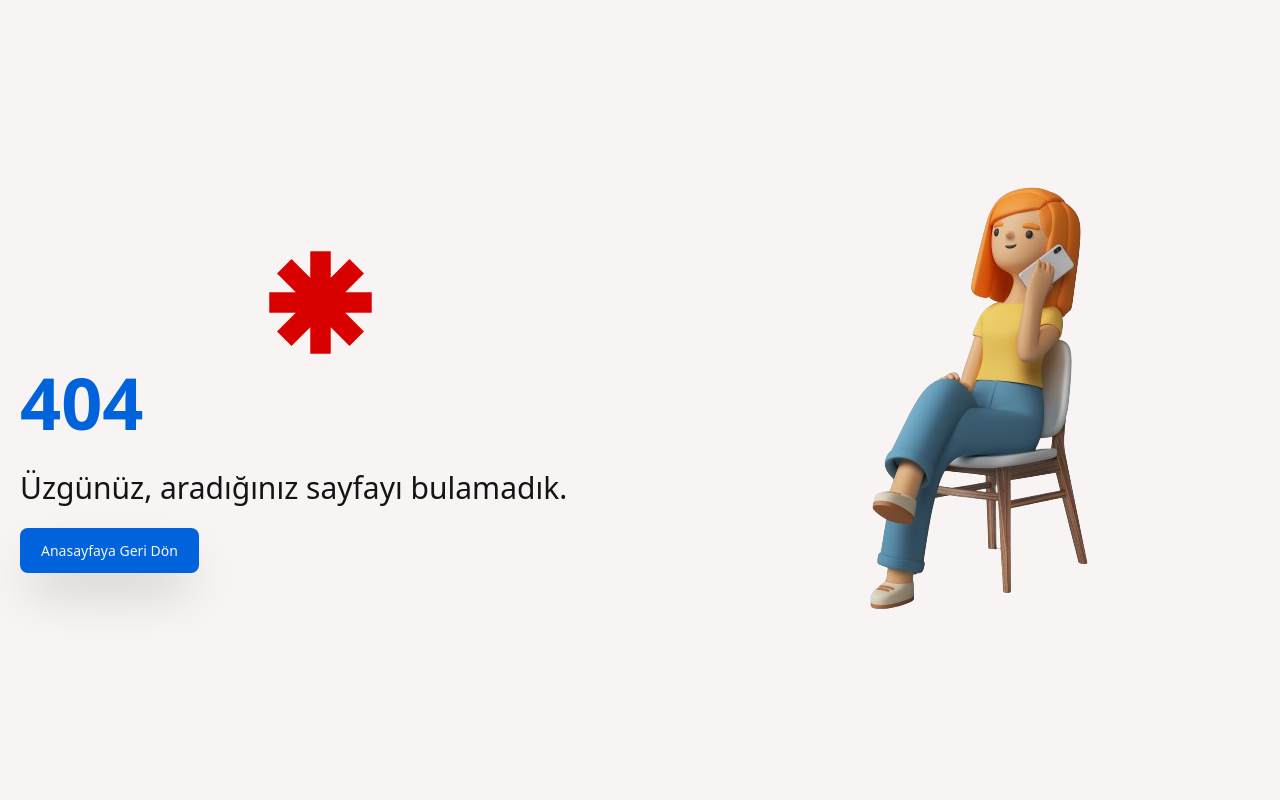
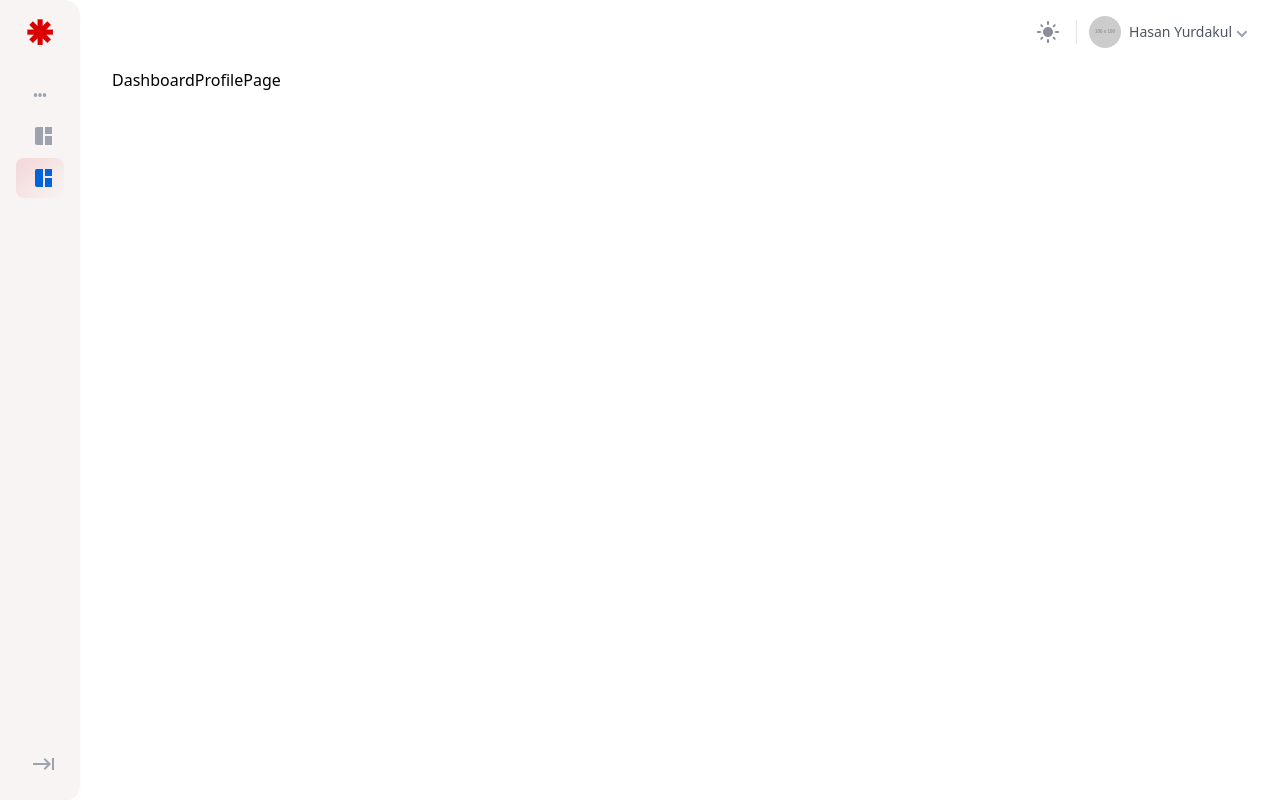
Before and after one commit to hasanyurdakul/HRMS_Client, a React (Vite) app: page /dashboard/profile in a window 1280 px wide. Before the commit this address had no page. Built offline with nearby package versions, Linux system fonts and the light colour scheme.

Commit message:
Update img overflow

```diff
--- a/src/components/DashboardMainPageComponents/ProfileCard.jsx
+++ b/src/components/DashboardMainPageComponents/ProfileCard.jsx
@@ -9,7 +9,7 @@ function ProfileCard() {
         </h2>
       </header>
 
-      <div className="flex flex-col grow justify-center gap-2">
+      <div className="flex flex-col grow justify-center gap-2 ">
         <div className="flex flex-col grow  items-center px-5 py-4 pb-2  ">
           <div className="flex  items-center gap-1 leading-3 ">
             <div className="flex flex-col max-w-48">
@@ -23,11 +23,13 @@ function ProfileCard() {
                 Junior Backend Developer
               </h1>
             </div>
-            <img
-              src="https://img.freepik.com/free-psd/3d-illustration-person-with-sunglasses_23-2149436188.jpg?w=826&t=st=1723304578~exp=1723305178~hmac=c440659046de91858844de833353fe6caffb79add608f3c6feaf904da213ec18"
-              alt="profile_picture"
-              className="w-40  h-40 rounded-xl  mb-4"
-            />
+            <div className="ml-2">
+              <img
+                src="https://img.freepik.com/free-psd/3d-illustration-person-with-sunglasses_23-2149436188.jpg?w=826&t=st=1723304578~exp=1723305178~hmac=c440659046de91858844de833353fe6caffb79add608f3c6feaf904da213ec18"
+                alt="profile_picture"
+                className="rounded-xl mb-4"
+              />
+            </div>
           </div>
         </div>
 
--- a/src/components/Sidebar/Sidebar.jsx
+++ b/src/components/Sidebar/Sidebar.jsx
@@ -153,15 +153,15 @@ function Sidebar({ sidebarOpen, setSidebarOpen, variant = "default" }) {
               {/* Dashboard */}
               <li
                 className={`pl-4 pr-3 py-2 rounded-lg mb-0.5 last:mb-0 bg-[linear-gradient(135deg,var(--tw-gradient-stops))] ${
-                  pathname.endsWith("/main") &&
+                  pathname.endsWith("/profile") &&
                   "from-accent/[0.12] dark:from-secondary/[0.24] to-secondary[0.04]"
                 }`}
               >
                 <NavLink
                   end
-                  to="/dashboard/main"
+                  to="/dashboard/profile"
                   className={`block text-gray-800 dark:text-gray-100 truncate transition duration-150 ${
-                    pathname.endsWith("/main")
+                    pathname.endsWith("/profile")
                       ? ""
                       : "hover:text-gray-900 dark:hover:text-white"
                   }`}
@@ -170,13 +170,13 @@ function Sidebar({ sidebarOpen, setSidebarOpen, variant = "default" }) {
                     <div className="grow flex items-center">
                       <SpaceDashboard
                         className={`shrink-0 w-4 h-4 fill-current ${
-                          pathname.endsWith("/main")
+                          pathname.endsWith("/profile")
                             ? "text-primary"
                             : "text-gray-400 dark:text-gray-500"
                         }`}
                       />
                       <span className="text-sm font-medium ml-4 lg:opacity-0 lg:sidebar-expanded:opacity-100 2xl:opacity-100 duration-200">
-                        Main
+                        Profil
                       </span>
                     </div>
                   </div>
--- /dev/null
+++ b/src/pages/DashboardPages/DashboardProfilePage.jsx
@@ -0,0 +1,7 @@
+import React from "react";
+
+function DashboardProfilePage() {
+  return <div>DashboardProfilePage</div>;
+}
+
+export default DashboardProfilePage;
--- a/src/router/router.jsx
+++ b/src/router/router.jsx
@@ -5,6 +5,7 @@ import SignUpPage from "../pages/SignUpPage";
 import ErrorPage from "../pages/ErrorPage";
 import DashboardLayout from "../layouts/DashboardLayout";
 import DashboardMainPage from "../pages/DashboardPages/DashboardMainPage";
+import DashboardProfilePage from "../pages/DashboardPages/DashboardProfilePage";
 
 const router = createBrowserRouter([
   {
@@ -16,8 +17,8 @@ const router = createBrowserRouter([
         element: <DashboardMainPage />,
       },
       {
-        path: "/dashboard/main",
-        element: <h1 className="border border-white">main</h1>,
+        path: "/dashboard/profile",
+        element: <DashboardProfilePage />,
       },
     ],
   },
```
